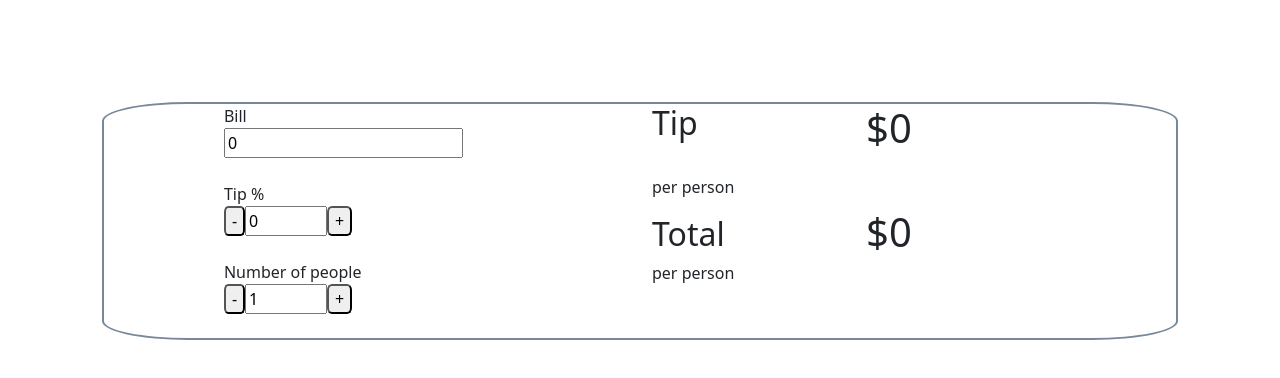
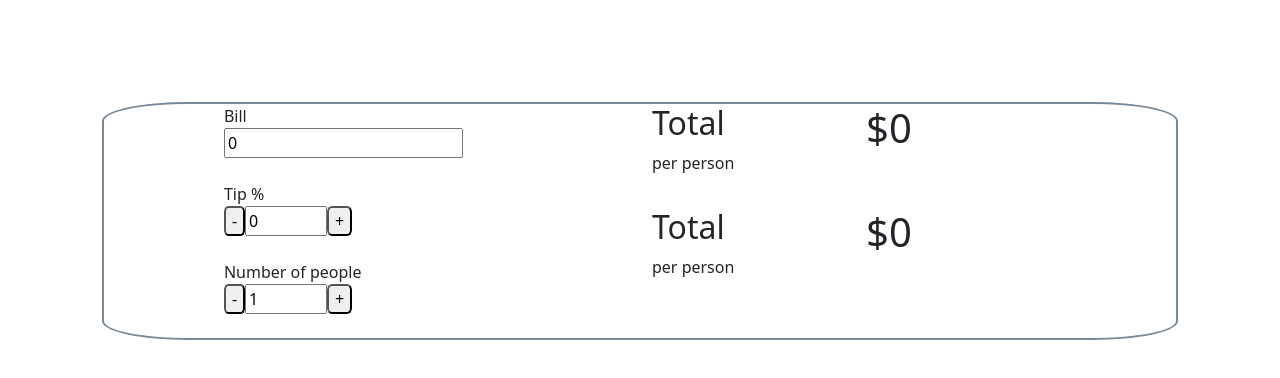
Before and after one commit to TechnicallyItsPossible/tipcalculator, a plain HTML site: page index.html in a window 1280 px wide. Drawn offline with nearby package versions, Linux system fonts and the light colour scheme.

Commit message:
Changes to layout
Made changes to result layout for better display of larger amounts

```diff
--- a/index.html
+++ b/index.html
@@ -27,15 +27,20 @@
           <div class="col-6">
             <div class="row">
                 <div class="col">
-                    <h2>Tip</h2><br>
-                    <p>per person</p>
                     <h2>Total</h2>
                     <p>per person</p></div>
                 <div class="col">
                     <h1 id="tipperperson">$0</h1><br><br>
-                    <h1 id="totalperperson">$0</h1>
                 </div>
             </div>
+            <div class="row">
+              <div class="col">
+                  <h2>Total</h2>
+                  <p>per person</p></div>
+              <div class="col">
+                  <h1 id="totalperperson">$0</h1>
+              </div>
+          </div>
           </div>
         </div>
       </div>
```
